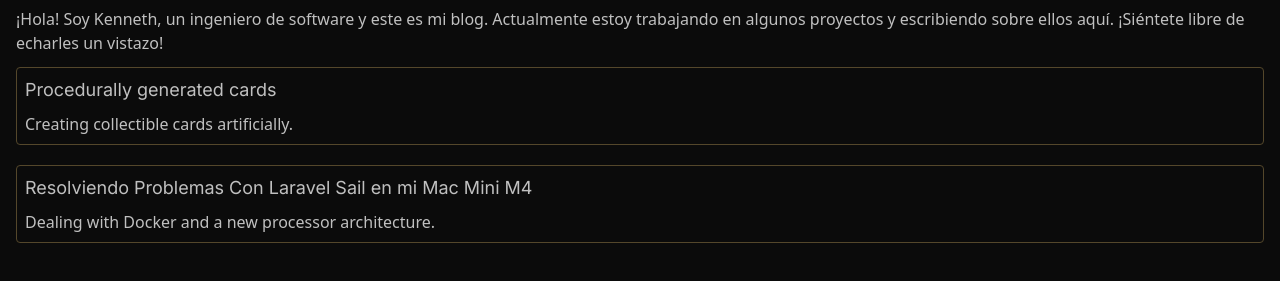
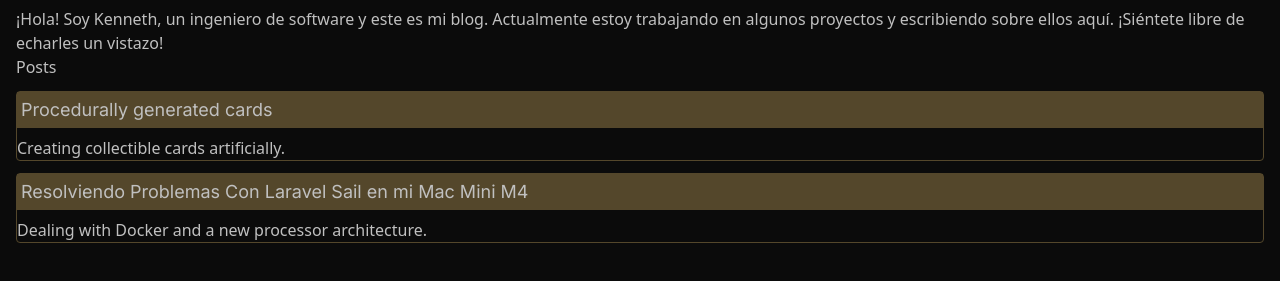
Before and after one commit to cin4ed/blog, an Astro site: page / in a window 1280 px wide. Shown: the part 57-338 px from the top of the page. Built offline with nearby package versions, Linux system fonts and the light colour scheme; Astro itself is replaced by a stand-in of ours; a web font is replaced by a local one.

Commit message:
Add import alias for layouts

```diff
--- a/src/layouts/PostLayout.astro
+++ b/src/layouts/PostLayout.astro
@@ -45,7 +45,7 @@ const spanishDate = date.toLocaleDateString("es-ES", {
       <h1 id="title">{frontmatter.title}</h1>
       <p id="date">{spanishDate}</p>
       <div
-        class="mt-3 py-3 font-extralight sm:font-light space-y-4 border-y border-secondary-foreground relative"
+        class="mt-3 py-3 font-extralight sm:font-light space-y-4 border-y relative"
       >
         <slot />
       </div>
@@ -75,8 +75,6 @@ const spanishDate = date.toLocaleDateString("es-ES", {
     @apply text-foreground;
     @apply px-2 text-xl;
     @apply hover:underline;
-    @apply border-secondary-foreground;
-    @apply hover:bg-secondary-foreground;
     @apply transition-all;
     @apply cursor-pointer;
     @apply ease-out;
@@ -88,7 +86,6 @@ const spanishDate = date.toLocaleDateString("es-ES", {
   }
   .introduction {
     @apply font-[Inter];
-    @apply bg-secondary-foreground;
     @apply p-4;
   }
 
--- a/src/pages/blog/[...slug].astro
+++ b/src/pages/blog/posts/[...slug].astro
@@ -1,6 +1,6 @@
 ---
 import { getCollection } from "astro:content";
-import PostLayout from "../../layouts/PostLayout.astro";
+import PostLayout from "@layouts/PostLayout.astro";
 
 export async function getStaticPaths() {
   const blogEntries = await getCollection("blog");
--- a/src/pages/index.astro
+++ b/src/pages/index.astro
@@ -33,12 +33,17 @@ const blogPosts = await getCollection("blog");
       Actualmente estoy trabajando en algunos proyectos y escribiendo sobre
       ellos aquí. ¡Siéntete libre de echarles un vistazo!
     </p>
-    <div class="grid gap-5 mt-3 auto-rows-fr">
+    <h2>Posts</h2>
+    <div class="grid gap-3 mt-3 auto-rows-fr">
       {
         blogPosts.map((post) => (
-          <div class="border rounded border-secondary p-2">
-            <h2 class="text-lg font-[Inter]">{post.data.title}</h2>
-            <p class="mt-2">{post.data.description}</p>
+          <div class="border rounded border-secondary">
+            <a href={`/blog/posts/${post.slug}`}>
+              <div class="bg-secondary p-1">
+                <h2 class="text-lg font-[Inter]">{post.data.title}</h2>
+              </div>
+              <p class="mt-2">{post.data.description}</p>
+            </a>
           </div>
         ))
       }
```
Also changed, not shown: tsconfig.json (+6 -1 lines), src/pages/blog/posts/index.astro (renamed from src/pages/blog/index.astro).
